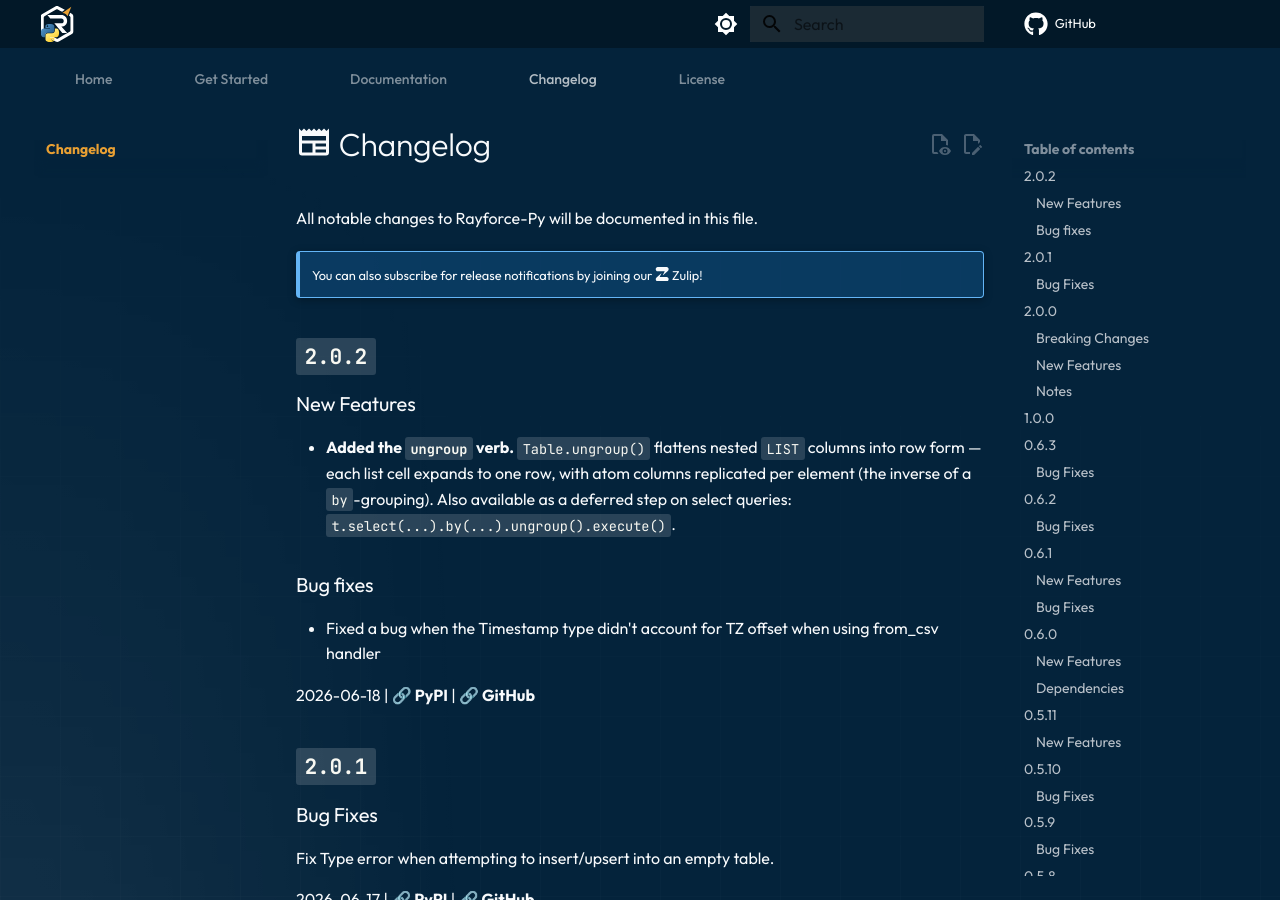
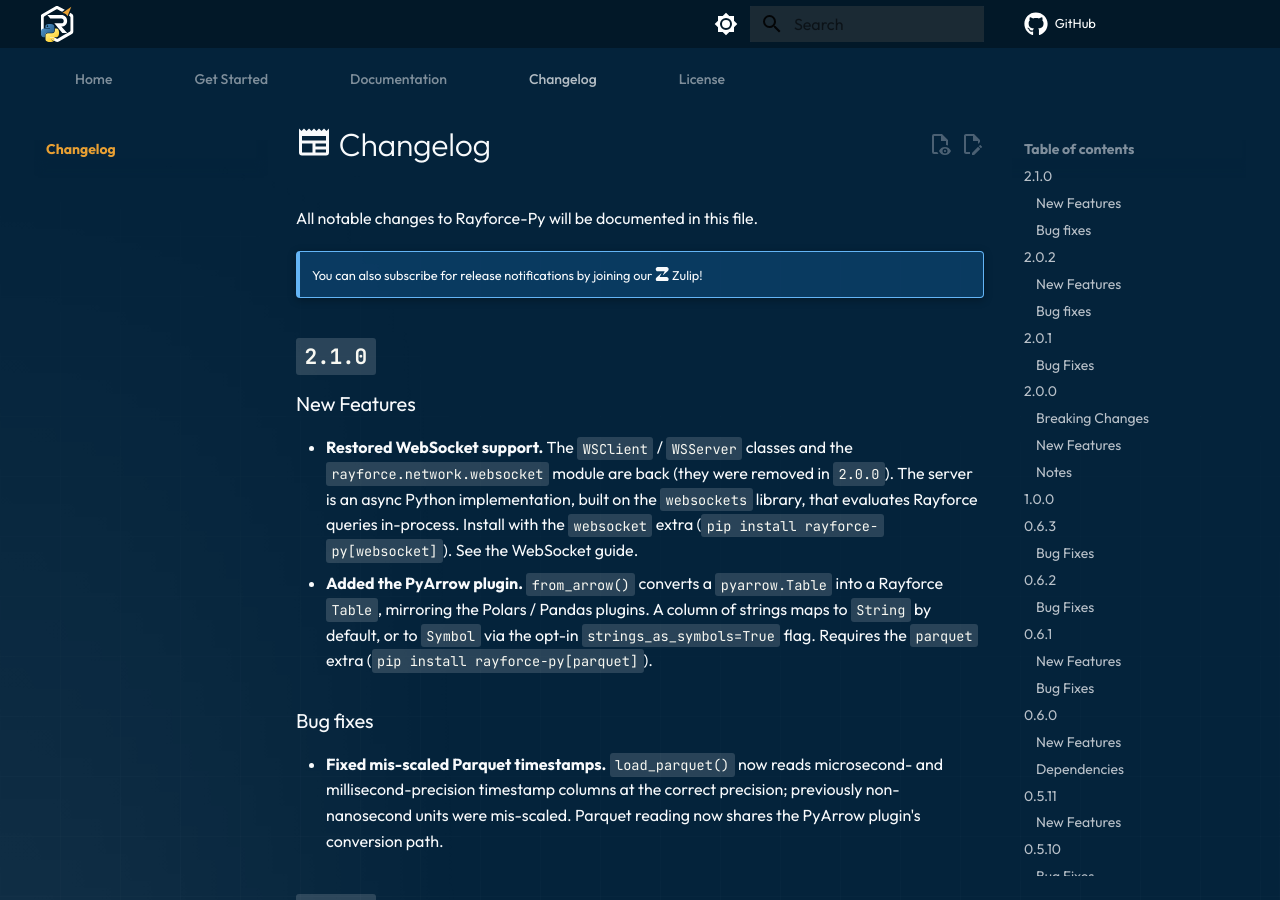
Before and after one commit to RayforceDB/rayforce-py, an MkDocs documentation site: the page built from docs/docs/content/CHANGELOG.md, in a window 1280 px wide and 900 px high. Built offline with MkDocs 1.6.1 and Material for MkDocs 9.7.7, drawn with Linux system fonts in a browser that asks for light colours; comment, search, counter and statistics services are not loaded; a style sheet for code colours, icons or effects is not loaded.

Commit message:
docs(changelog): add 2.1.0 entry
Document changes since 2.0.2: restored WebSocket support, the new PyArrow
from_arrow plugin, and the Parquet timestamp-precision fix.

```diff
--- a/docs/docs/content/CHANGELOG.md
+++ b/docs/docs/content/CHANGELOG.md
@@ -4,6 +4,32 @@ All notable changes to Rayforce-Py will be documented in this file.
 
 !!! note ""
     You can also subscribe for release notifications by joining our [:simple-zulip: Zulip](https://rayforcedb.zulipchat.com/#narrow/channel/549008-Discuss)!
+
+
+## **`2.1.0`**
+
+### New Features
+
+- **Restored WebSocket support.** The `WSClient` / `WSServer` classes and the
+  `rayforce.network.websocket` module are back (they were removed in `2.0.0`).
+  The server is an async Python implementation, built on the `websockets`
+  library, that evaluates Rayforce queries in-process. Install with the
+  `websocket` extra (`pip install rayforce-py[websocket]`). See the
+  [WebSocket guide](./documentation/websocket.md).
+- **Added the PyArrow plugin.** `from_arrow()` converts a `pyarrow.Table` into a
+  Rayforce [`Table`](./documentation/data-types/table/overview.md), mirroring the
+  [Polars](./documentation/plugins/polars.md) /
+  [Pandas](./documentation/plugins/pandas.md) plugins. A column of strings maps to
+  `String` by default, or to `Symbol` via the opt-in `strings_as_symbols=True`
+  flag. Requires the `parquet` extra (`pip install rayforce-py[parquet]`).
+
+### Bug fixes
+
+- **Fixed mis-scaled Parquet timestamps.**
+  [`load_parquet()`](./documentation/plugins/parquet.md) now reads
+  microsecond- and millisecond-precision timestamp columns at the correct
+  precision; previously non-nanosecond units were mis-scaled. Parquet reading now
+  shares the PyArrow plugin's conversion path.
 
 
 ## **`2.0.2`**
```
